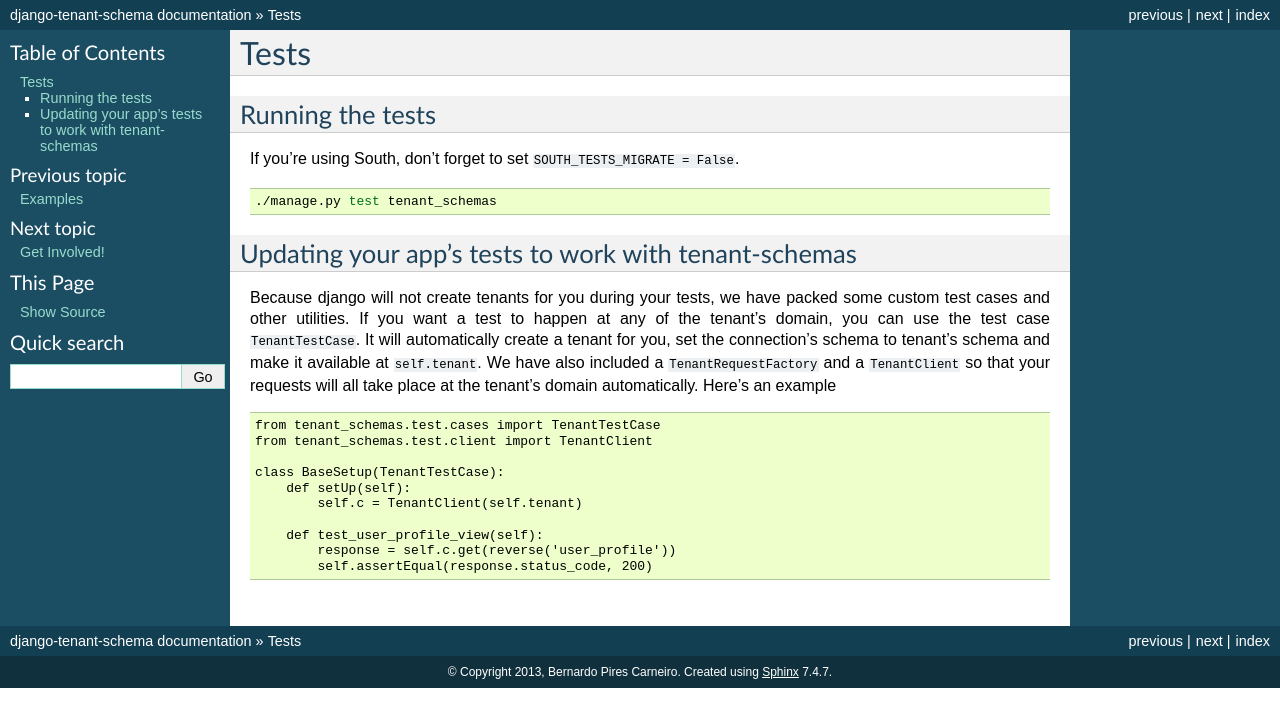
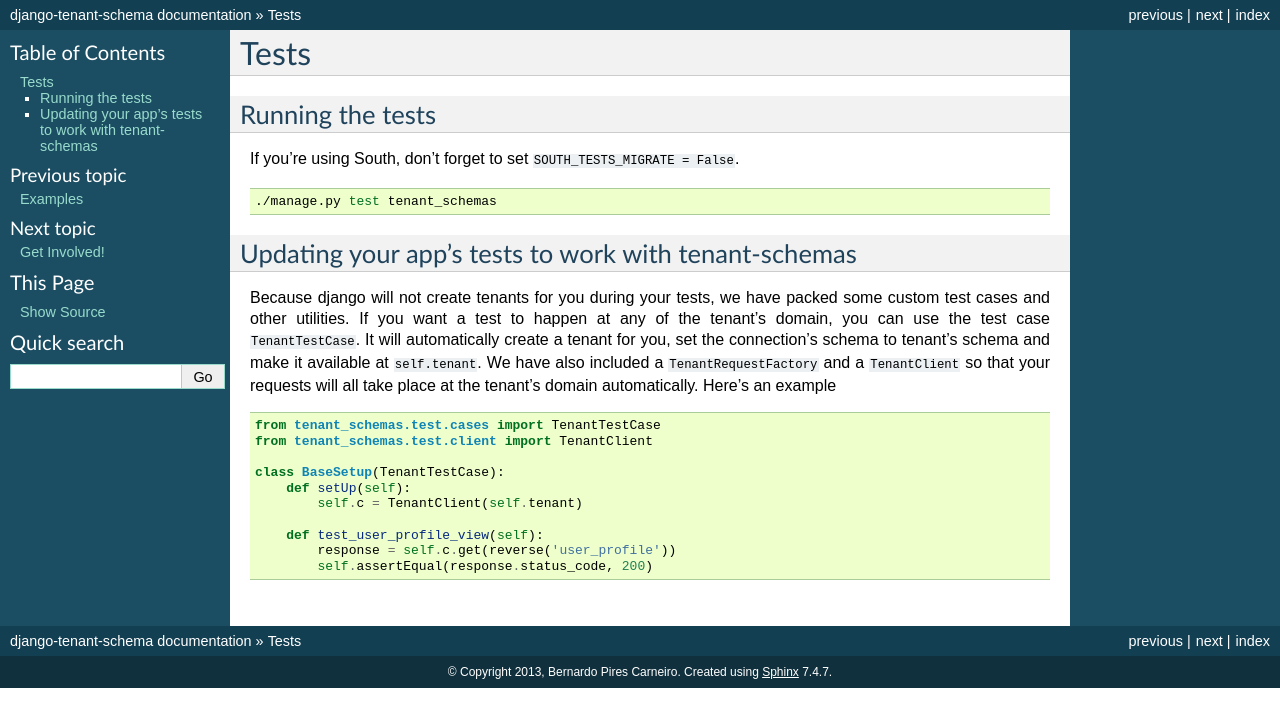
Before and after one commit to bernardopires/django-tenant-schemas, a Sphinx documentation site: the page built from docs/test.rst, in a window 1280 px wide. Shown: the top 727 px of the page. Built offline with Sphinx 7.4.7, drawn with Linux system fonts in a browser that asks for light colours; the version number could not be read and is left out.

Commit message:
fixed small mistakes on the docs

```diff
--- a/docs/test.rst
+++ b/docs/test.rst
@@ -13,7 +13,7 @@ Updating your app's tests to work with tenant-schemas
 -----------------------------------------------------
 Because django will not create tenants for you during your tests, we have packed some custom test cases and other utilities. If you want a test to happen at any of the tenant's domain, you can use the test case ``TenantTestCase``. It will automatically create a tenant for you, set the connection's schema to tenant's schema and make it available at ``self.tenant``. We have also included a ``TenantRequestFactory`` and a ``TenantClient`` so that your requests will all take place at the tenant's domain automatically. Here's an example
 
-.. code-block:: django
+.. code-block:: python
 
     from tenant_schemas.test.cases import TenantTestCase
     from tenant_schemas.test.client import TenantClient
--- a/docs/use.rst
+++ b/docs/use.rst
@@ -31,7 +31,7 @@ Now we can create our first real tenant.
                     on_trial=True)
     tenant.save() # sync_schemas automatically called, your tenant is ready to be used!
 
-Because you have the tenant middleware installed, any request made to ``tenant.my-domain.com`` will now automatically set your PostgreSQL's ``search_path`` to ``tenant1`` and ``public``, making shared apps available too. The tenant will be made available at ``request.tenant``. By the way, the current schema is also available at `connection.get_schema()`, which is useful, for example, if you want to hook to any of django's signals.
+Because you have the tenant middleware installed, any request made to ``tenant.my-domain.com`` will now automatically set your PostgreSQL's ``search_path`` to ``tenant1`` and ``public``, making shared apps available too. The tenant will be made available at ``request.tenant``. By the way, the current schema is also available at ``connection.get_schema()``, which is useful, for example, if you want to hook to any of django's signals.
 
 Any call to the methods ``filter``, ``get``, ``save``, ``delete`` or any other function involving a database connection will now be done at the tenant's schema, so you shouldn't need to change anything at your views.
 
```
